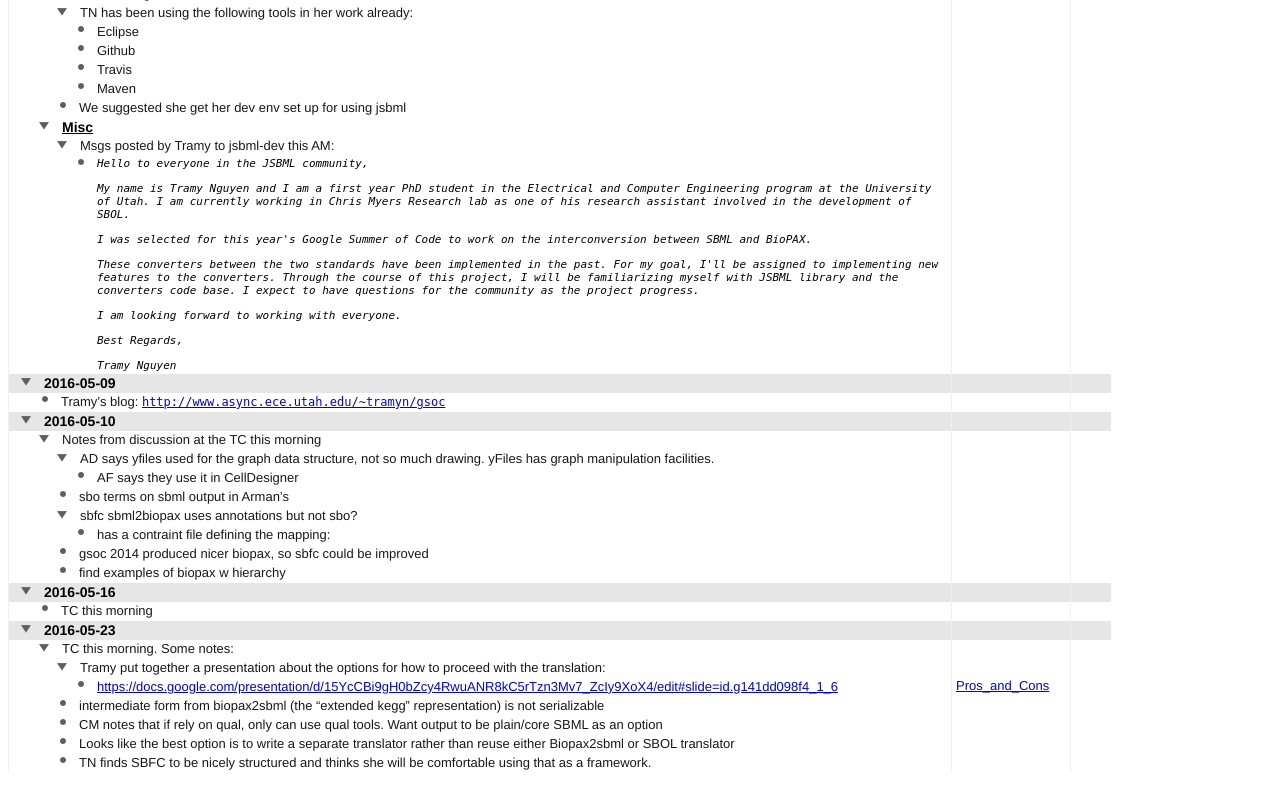
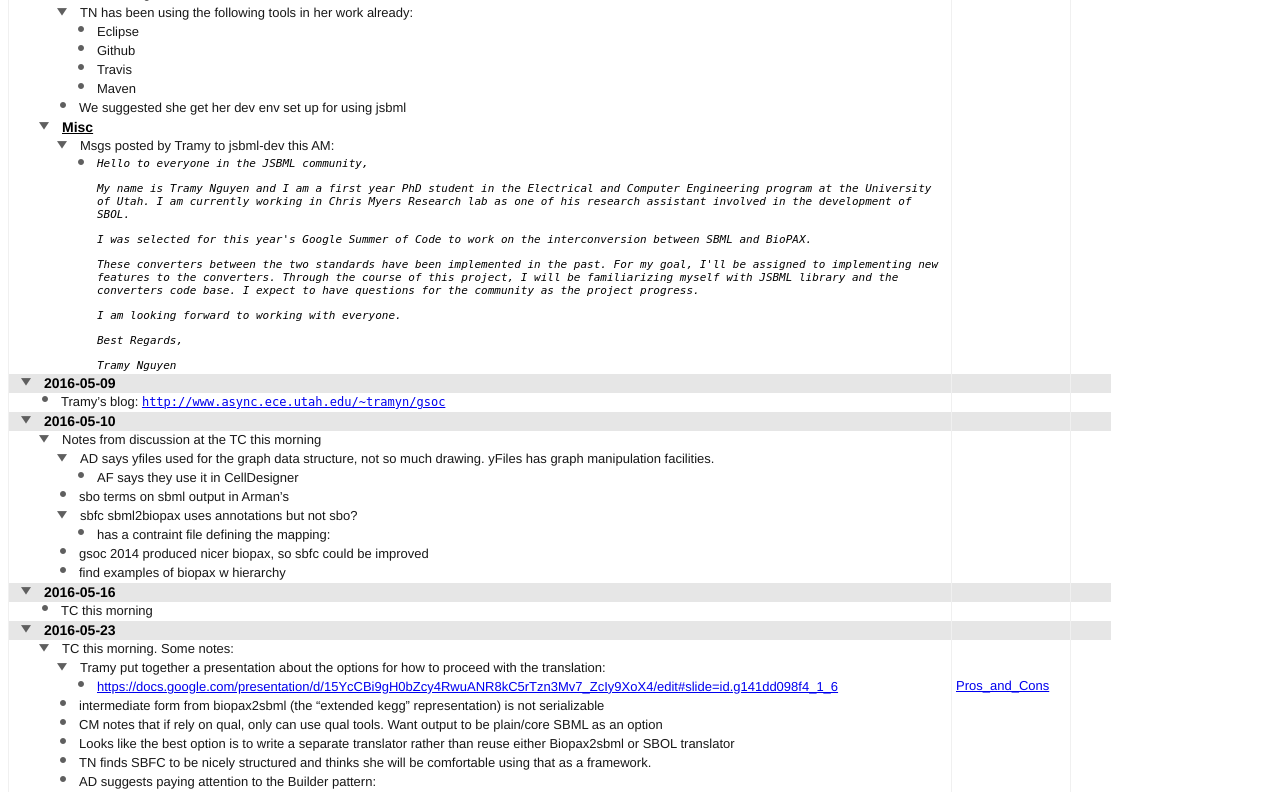
Before and after one commit to mhucka/mhucka.github.io, a plain HTML site: page gsoc2016-notebook/index.html in a window 1280 px wide. Shown: the part 3600-4400 px from the top of the page. Drawn offline with Linux system fonts and the light colour scheme.

Commit message:
Updated.

```diff
--- a/gsoc2016-notebook/index.html
+++ b/gsoc2016-notebook/index.html
@@ -1950,6 +1950,17 @@
 <td class=" col2 colbackground2 col_width2" style=""><div class=" full levelcolor3"><div class="full column level3" style=""></div></div></td>
 <td class=" col3 colbackground3 col_width3" style=""><div class=" full levelcolor3"><div class="full column level3" style=""></div></div></td>
 </tr></table>
+<table cellspacing="0" border="0" cellpadding="0" class="row heighthack"><tr id="fTHbR0pSdKv">
+<td class=" col1 colbackground1 col_width1" style=""><div class=" full levelcolor3"><table border="0" cellspacing="0" cellpadding="0" style="height:100%" class=" col_width1 col1"><tr>
+<td class=" subcell wholedocgutter level3 levelguttercolor3" style="width: 45px;"></td>
+<td class=" subcell wholedocgutter indicator level3 levelguttercolor3" style="width: 15px;"><img border="0" alt="*" class="leaf" src="LeafRowHandle.png"></td>
+<td class=" subcell wholedocgutter labelpadding level3 levelguttercolor3" style=" width: 1px; "></td>
+<td class=" content level3 subcell">AD suggests paying attention to the Builder pattern: <br>
+</td>
+</tr></table></div></td>
+<td class=" col2 colbackground2 col_width2" style=""><div class=" full levelcolor3"><div class="full column level3" style=""></div></div></td>
+<td class=" col3 colbackground3 col_width3" style=""><div class=" full levelcolor3"><div class="full column level3" style=""></div></div></td>
+</tr></table>
 </div>
 </div>
 </td></tr></table></body>
```
